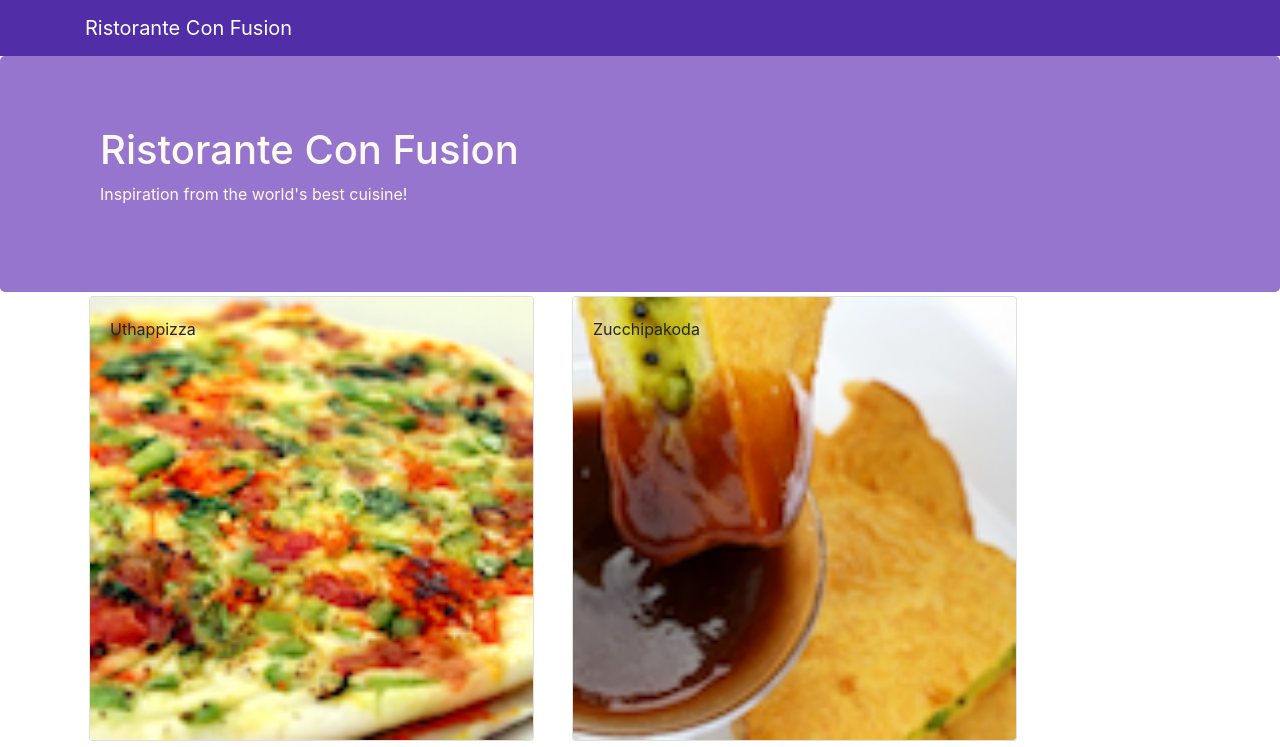
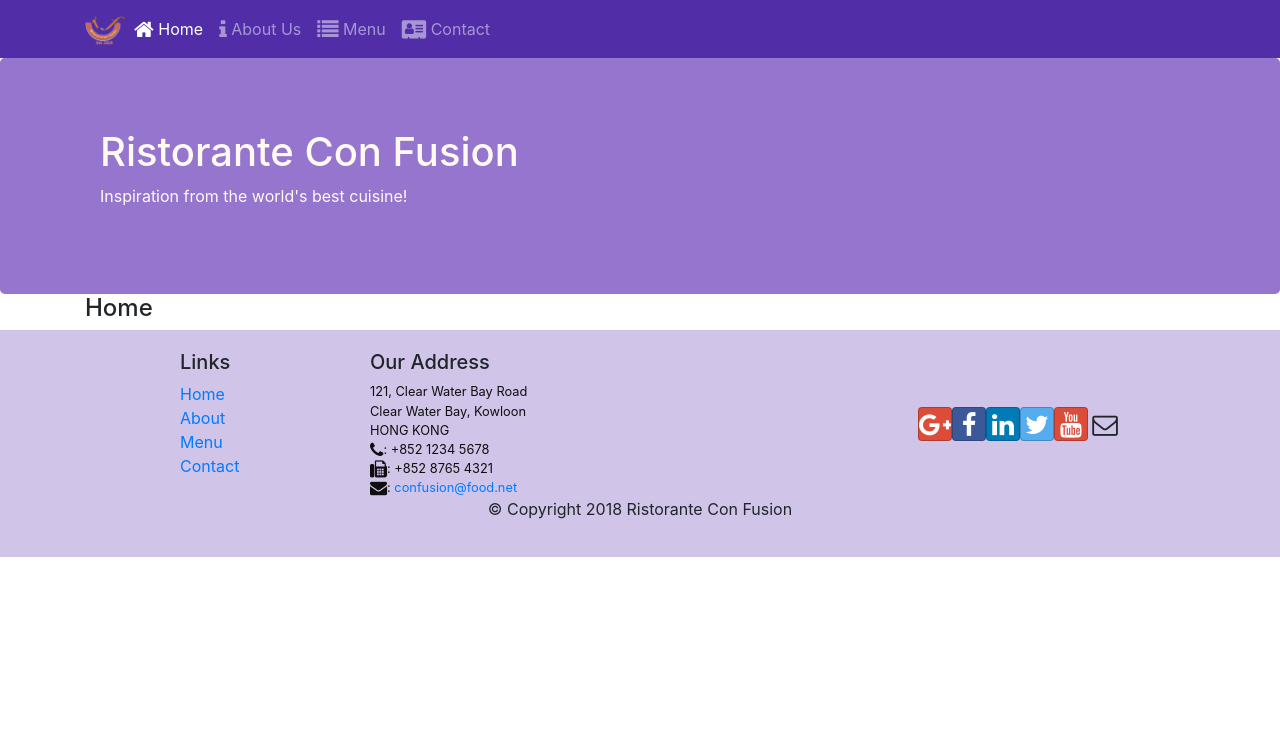
Before and after one commit to songmeo/RistoranteConFusion, a React (Create React App) app: page /home in a window 1280 px wide. Shown: the top 747 px of the page. Built offline with nearby package versions, Linux system fonts and the light colour scheme.

Commit message:
react route

```diff
--- a/package.json
+++ b/package.json
@@ -13,6 +13,7 @@
     "react": "^16.13.1",
     "react-dom": "^16.13.1",
     "react-popper": "^2.2.3",
+    "react-router-dom": "^5.2.0",
     "react-scripts": "3.4.1",
     "reactstrap": "^8.5.1"
   },
--- a/src/App.js
+++ b/src/App.js
@@ -1,13 +1,16 @@
 import React, { Component } from 'react';
 import Main from './components/MainComponent';
 import './App.css';
+import { BrowserRouter } from 'react-router-dom';
 
 class App extends Component {
 	render() {
 	return (
-	  <div>
-		<Main />
-	  </div>
+		<BrowserRouter>
+			<div>
+				<Main />
+			</div>
+		</BrowserRouter>
 	);
 	}
 }
--- a/src/components/HeaderComponent.js
+++ b/src/components/HeaderComponent.js
@@ -1,13 +1,56 @@
 import React, { Component } from 'react';
-import { Navbar, NavbarBrand, Jumbotron } from 'reactstrap';
+import { Navbar, NavbarBrand, Nav, NavbarToggler, Collapse, NavItem, Jumbotron } from 'reactstrap';
+import { NavLink } from 'react-router-dom';
 
 class Header extends Component {
+
+	constructor(props) {
+		super(props);
+		this.state = {
+			isNavOpen: false
+		};
+		this.toggleNav = this.toggleNav.bind(this);
+	}
+
+	toggleNav() {
+		this.setState({
+			isNavOpen: !this.state.isNavOpen
+		});
+	}
+
 	render() {
 		return(
 			<React.Fragment>
-				<Navbar dark>
+				<Navbar dark expand="md">
 					<div className="container">
-						<NavbarBrand href="/">Ristorante Con Fusion</NavbarBrand>
+						<NavbarToggler onClick={this.toggleNav} />
+						<NavbarBrand className="mr-auto" href="/">
+							<img src="assets/images/logo.png" height="30" width="41" alt="Ristorante Con Fusion" />
+						</NavbarBrand>
+						<Collapse isOpen={this.state.isNavOpen} navbar>
+							<Nav navbar>
+								<NavItem>
+									<NavLink className="nav-link" to="/home">
+										<span className="fa fa-home fa-lg"></span> Home
+									</NavLink>
+								</NavItem>
+								<NavItem>
+									<NavLink className="nav-link" to="/aboutus">
+										<span className="fa fa-info fa-lg"></span> About Us
+									</NavLink>
+								</NavItem>
+								<NavItem>
+									<NavLink className="nav-link" to="/menu">
+										<span className="fa fa-list fa-lg"></span> Menu
+									</NavLink>
+								</NavItem>
+								<NavItem>
+									<NavLink className="nav-link" to="/aboutus">
+										<span className="fa fa-address-card fa-lg"></span> Contact
+									</NavLink>
+								</NavItem>
+							</Nav>
+						</Collapse>
 					</div>
 				</Navbar>
 				<Jumbotron>
--- /dev/null
+++ b/src/components/HomeComponent.js
@@ -0,0 +1,11 @@
+import React from 'react';
+
+function Home(props) {
+	return(
+		<div className="container">
+			<h4>Home</h4>
+		</div>
+	);
+}
+
+export default Home;
--- a/src/components/MainComponent.js
+++ b/src/components/MainComponent.js
@@ -1,29 +1,35 @@
 import React, { Component } from 'react';
+import Home from './HomeComponent';
 import Menu from './MenuComponent';
 import DishDetail from './DishDetailComponent';
 import Header from './HeaderComponent';
 import Footer from './FooterComponent';
 import { DISHES } from '../shared/dishes';
+import { Switch, Route, Redirect } from 'react-router-dom';
 
 class Main extends Component {
 	constructor(props) {
 		super(props);
 		this.state = {
 			dishes: DISHES,
-			selectedDish: null
 		};
 	}
 
-	onDishSelect(dishID) {
-		this.setState({ selectedDish: dishID });
+	render() {
+		const HomePage = () => {
+			return(
+				<Home />
+			);
 		}
 
-	render() {
 		return (
 		  <div>
 			<Header />
-		<Menu dishes={this.state.dishes} onClick={(dishID) => this.onDishSelect(dishID)}/>
-		<DishDetail selectedDish={this.state.dishes.filter((dish) => dish.id === this.state.selectedDish )[0]} />
+			<Switch>
+				<Route path="/home" component={HomePage} />
+				<Route exact path="/menu" component={() => <Menu dishes={this.state.dishes} />} />
+				<Redirect to="/home" />
+			</Switch>
 			<Footer />
 		  </div>
 		);
```
Also changed, not shown: 1 other file (tests, documents, lock files or other folders). Lines whose indentation alone changed are shown as unchanged.
